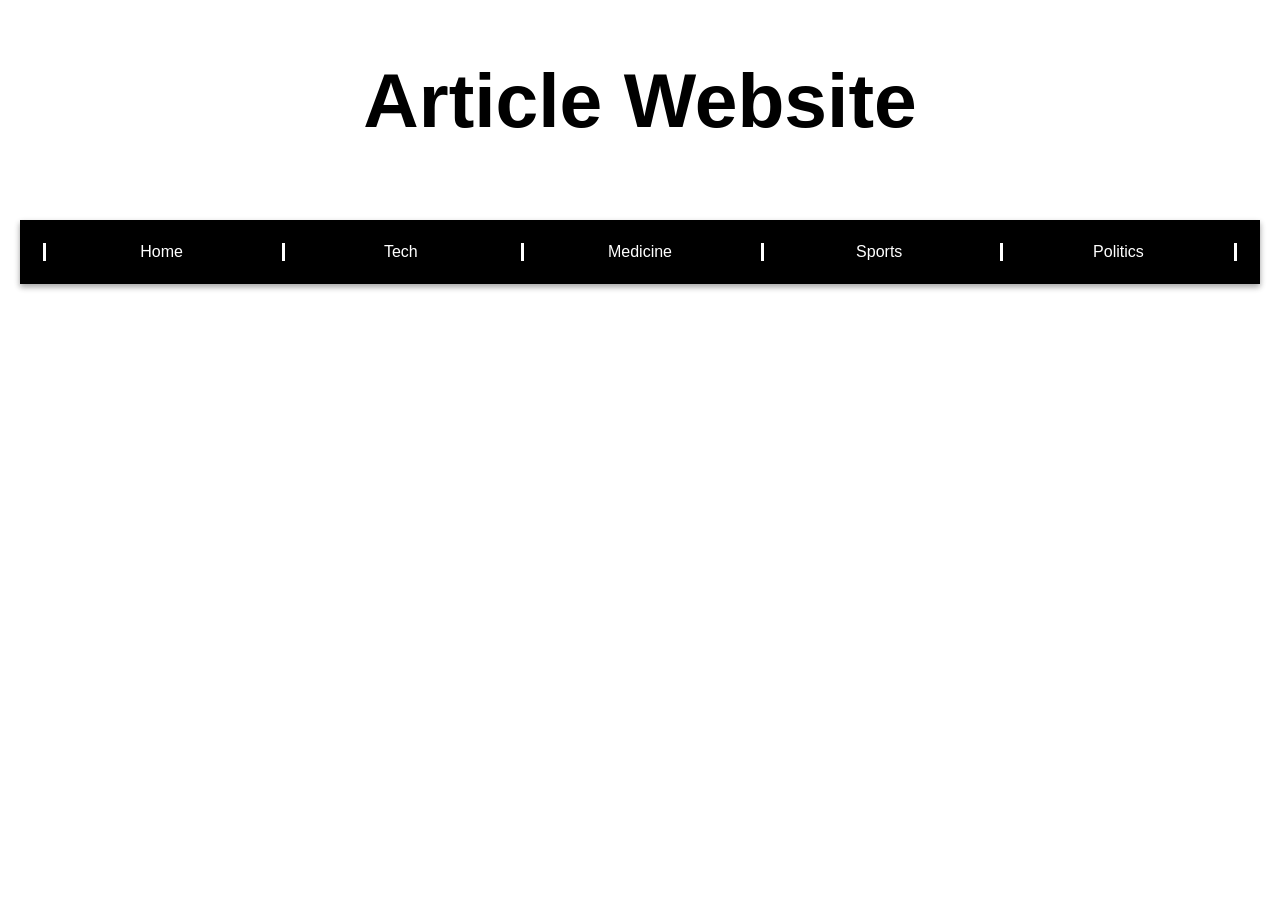
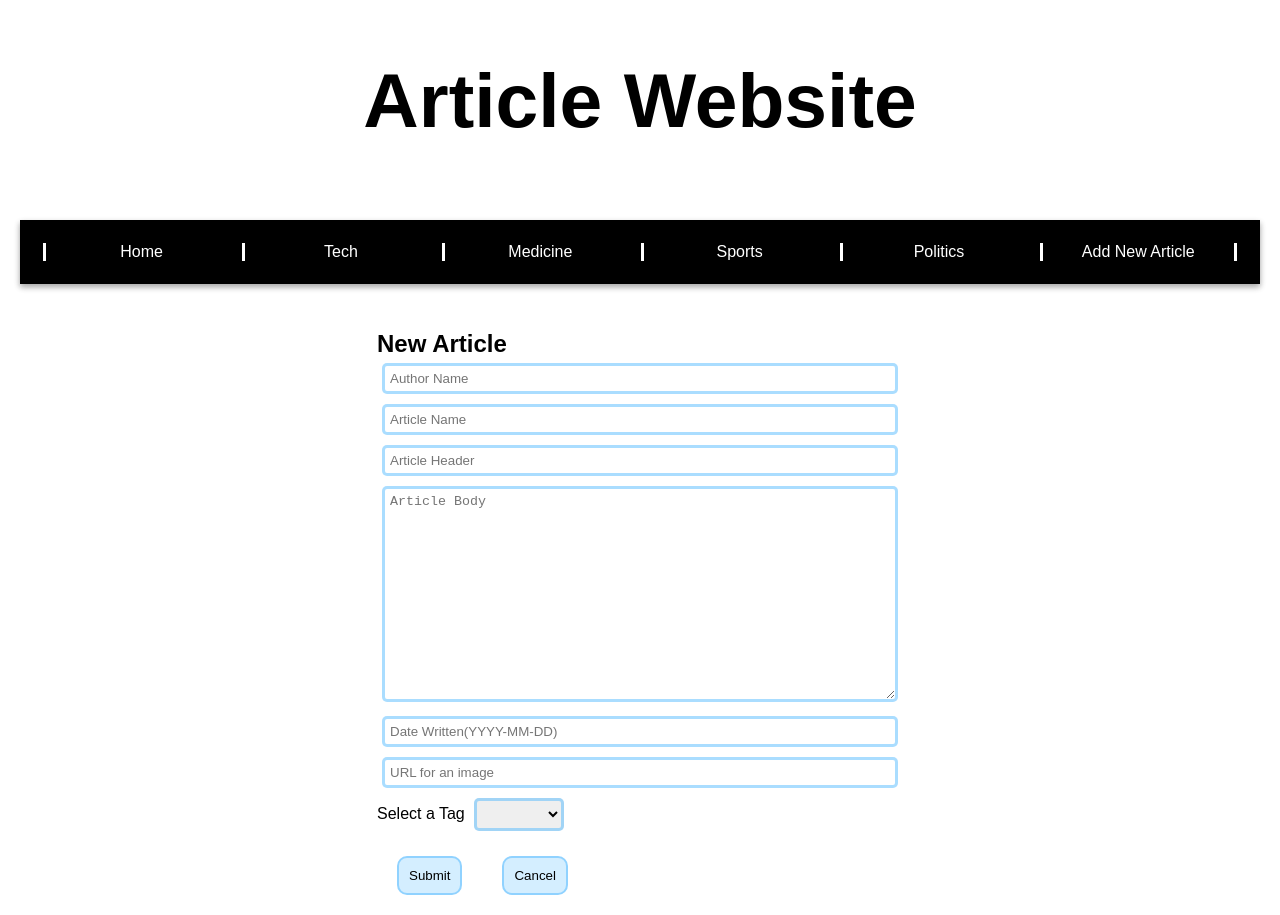
Before and after one commit to giparello/SideProjects, a Vue app in the folder Brightspot/article-website-ui/: page /articleForm in a window 1280 px wide. Before the commit the page ends 800 px from the top, so only its background shows below. Built offline with nearby package versions, Linux system fonts and the light colour scheme.

Commit message:
added ability to add articles

```diff
--- a/Brightspot/article-website-ui/src/App.vue
+++ b/Brightspot/article-website-ui/src/App.vue
@@ -18,9 +18,10 @@
           <router-link class="header-link" v-bind:to="{ name: 'login' }"
             >Sports</router-link
           >
-          <router-link class="header-link header-link-last" v-bind:to="{ name: 'logout' }"
+          <router-link class="header-link" v-bind:to="{ name: 'logout' }"
             >Politics</router-link
           >
+          <router-link class="header-link header-link-last" v-bind:to="{name: 'ArticleForm'}">Add New Article</router-link>
         </div>
       </nav>
     </header>
@@ -385,6 +386,12 @@ background-color: rgba(44, 171, 255, 0.178) ;
   font-size: 15px;
   margin-left: 5px;
 }
+.comment-listheader{
+  margin-left: 10px;
+}
+.comment-listbody{
+  margin-left: 10px;
+}
 .add-commentbutton{
   display: flex;
   flex-direction: row;
@@ -398,27 +405,67 @@ background-color: rgba(44, 171, 255, 0.178) ;
   border-radius: 10px;
 }
 .comment-inforating{
-  width:200px;
+  width:250px;
   border-left: solid var(--nice-blue);
   border-right:solid var(--nice-blue);
   padding: 10px;
+  text-align: center;
 }
 .form-button{
-padding: 3px;
+padding: 10px;
   border: 2px solid rgba(44, 171, 255, 0.4);
-  background-color:rgba(44, 171, 255, 0.4) ;
+  background-color:rgba(44, 171, 255, 0.2) ;
   border-radius: 10px;
   margin: 20px;
 }
-
-
+.text-input{
+  border: solid var(--nice-blue);
+  border-radius: 5px;
+  padding: 5px;
+  margin: 5px;
+}
+.rating-input{
+    border: solid var(--nice-blue);
+  border-radius: 5px;
+  padding: 5px;
+  margin: 5px;
+}
+.article-body{
+  text-align: center;
+  border-top: solid var(--nice-blue);
+  border-bottom: solid var(--nice-blue);
+  padding: 20px;
+}
+.article-form{
+display: flex;
+flex-direction: column;
+justify-content: center;
+align-items: center;
+width: 80%;
+}
+.article-text-input{
+  border: solid var(--nice-blue);
+  border-radius: 5px;
+  padding: 5px;
+  margin: 5px;
+  width:500px;
+}
+.article-rating-input{
+  border: solid var(--nice-blue);
+  border-radius: 5px;
+  padding: 5px;
+  margin: 5px;
+}
+.new-article-body{
+  height: 200px;
+}
 /***************DEVICE BREAKPOINTS************/
 @media screen and (max-width: 900px) {
   .article-card {
     width: 90% !important;
   }
   .comment-card{
-    width: 90% !important;
+    text-align: center;
   }
 }
 </style>
--- a/Brightspot/article-website-ui/src/components/CommentList.vue
+++ b/Brightspot/article-website-ui/src/components/CommentList.vue
@@ -1,31 +1,31 @@
 <template>
   <div>
-
-      <section>
-          <article class="comment-card"
+    <section class="card">
+      <article
+        class="comment-card"
         v-for="comment in comments"
         v-bind:key="comment.commentId"
       >
         <div class="comment-listinfo">
-                <p class="comment-inforating">Reviewer Name: {{comment.reviewerName}}</p>
-                <p class="comment-inforating">Date Posted: {{comment.dateWritten}}</p>
-                <p class="comment-inforating">Rating: {{comment.articleRating}}/5</p>
+          <p class="comment-inforating">Name: {{ comment.reviewerName }}</p>
+          <p class="comment-inforating">
+            Date Posted: {{ comment.dateWritten }}
+          </p>
+          <p class="comment-inforating">
+            Rating: {{ comment.articleRating }}/5
+          </p>
         </div>
-            <div>
-
-            </div>
+        <div></div>
         <div class="comment-listheader">
-                <h2>{{comment.commentHeader}}</h2>
+          <h2>{{ comment.commentHeader }}</h2>
         </div>
 
         <div class="comment-listbody">
-                <p>{{comment.commentBody}}</p>
+          <p>{{ comment.commentBody }}</p>
         </div>
       </article>
-
     </section>
-        <div>
-      </div>
+    <div></div>
   </div>
 </template>
 
@@ -33,19 +33,21 @@
 import commentService from "../services/commentService";
 export default {
   name: "comment-list",
-  data(){
-      return{
-          comments:[]
+  data() {
+    return {
+      comments: [],
     };
   },
   methods: {
-    viewCommentDetail(commentId){
-        this.$router.push(`/comment/${commentId}`)
+    viewCommentDetail(commentId) {
+      this.$router.push(`/comment/${commentId}`);
     },
   },
-created(){
-    commentService.getCommentByArticleId(this.$route.params.id).then((response)=>{
-        this.comments=response.data;
+  created() {
+    commentService
+      .getCommentByArticleId(this.$route.params.id)
+      .then((response) => {
+        this.comments = response.data;
       });
   },
 };
--- /dev/null
+++ b/Brightspot/article-website-ui/src/components/NewArticle.vue
@@ -0,0 +1,153 @@
+<template>
+  <section class="article-form">
+    <form @submit.prevent="addArticle" >
+      <h1 class="add-article-header">New Article</h1>
+      <div>
+        <label class="sr-only"></label>
+        <input
+          class="article-text-input"
+          v-model="article.authorName"
+          placeholder="Author Name"
+          type="text"
+        />
+      </div>
+      <div>
+        <label class="sr-only"></label>
+        <input
+          class="article-text-input"
+          v-model="article.articleName"
+          placeholder="Article Name"
+          type="text"
+        />
+      </div>
+      <label class="sr-only"></label>
+      <input
+        class="article-text-input"
+        v-model="article.articleMainPoint"
+        placeholder="Article Header"
+        type="text"
+      />
+      <div>
+        <label class="sr-only"></label>
+        <textarea
+          class="article-text-input new-article-body"
+          v-model="article.articleBody"
+          placeholder="Article Body"
+          type="text"
+        />
+      </div>
+      <div>
+        <label class="sr-only"></label>
+        <input
+          class="article-text-input"
+          v-model="article.dateWritten"
+          placeholder="Date Written(YYYY-MM-DD)"
+          type="text"
+        />
+      </div>
+      <div>
+        <label class="sr-only"></label>
+        <input
+          class="article-text-input"
+          v-model="article.imageURL"
+          placeholder="URL for an image"
+          type="text"
+        />
+      </div>
+
+      <label class="sr-only">Select a Tag </label>
+      <select
+        class="article-rating-input"
+        v-model="article.tag"
+        placeholder="select"
+        type="text"
+      >
+        <option></option>
+        <option>Tech</option>
+        <option>Medicine</option>
+        <option>Sports</option>
+        <option>Politics</option>
+      </select>
+
+      <div>
+        <button type="submit" class="form-button">Submit</button>
+        <button v-on:click.prevent="resetForm" class="form-button">
+          Cancel
+        </button>
+      </div>
+    </form>
+  </section>
+</template>
+
+<script>
+import articleService from "../services/articleService";
+export default {
+  methods: {
+    addArticle() {
+      articleService
+        .addNewArticle(this.article)
+        .then((response) => {
+          if (response.status === 201 || response.status === 200) {
+            this.showForm = false;
+            articleService.getAllArticles;
+            this.article = {
+              authorName: "",
+              articleName: "",
+              articleMainPoint: "",
+              articleBody: "",
+              dateWritten: "",
+              imageURL: "",
+              tag: "",
+            };
+          }
+        })
+        .catch((error) => {
+          alert(error.response);
+        });
+    },
+    resetForm() {
+      this.showForm = false;
+      this.article = {
+        authorName: "",
+        articleName: "",
+        articleMainPoint: "",
+        articleBody: "",
+        dateWritten: "",
+        imageURL: "",
+        tag: "",
+      };
+    },
+    displayForm() {
+      this.showForm=!this.showForm
+      this.article = {
+        authorName: "",
+        articleName: "",
+        articleMainPoint: "",
+        articleBody: "",
+        dateWritten: "",
+        imageURL: "",
+        tag: "",
+      };
+    },
+  },
+  name: "new-article",
+  data() {
+    return {
+      message: "",
+      showForm: false,
+      article: {
+        authorName: "",
+        articleName: "",
+        articleMainPoint: "",
+        articleBody: "",
+        dateWritten: "",
+        imageURL: "",
+        tag: "",
+      },
+    };
+  },
+};
+</script>
+
+<style>
+</style>
--- a/Brightspot/article-website-ui/src/components/NewComment.vue
+++ b/Brightspot/article-website-ui/src/components/NewComment.vue
@@ -1,14 +1,20 @@
 <template>
   <section class="comment-form">
-    <button class="form-button" v-on:click="displayForm()">Add a new comment</button>
+    <button class="form-button" v-show="!showForm" v-on:click="displayForm()">Add a new comment</button>
     <form v-show="showForm" @submit.prevent="addComment" class="form">
-      <h1 class="add-comment-header">Add a New Comment</h1>
+      <h1 class="add-comment-header">New Comment</h1>
       <div>
-        <label class="sr-only">Name: </label>
+        <label class="sr-only"></label>
         <input class="text-input" v-model="comment.reviewerName" placeholder="Name" type="text" />
       </div>
+      <label class="sr-only"></label>
+      <input class="text-input"
+        v-model="comment.commentHeader"
+        placeholder="Comment Header"
+        type="text"
+      />
       <div>
-        <label class="sr-only">Comment Body </label>
+        <label class="sr-only"></label>
         <input class="text-input"
           v-model="comment.commentBody"
           placeholder="Comment Body"
@@ -17,7 +23,7 @@
       </div>
       <div>
         <label class="sr-only">Article Rating: </label>
-        <select
+        <select class="rating-input"
           v-model="comment.articleRating"
           placeholder="select"
           type="text"
@@ -29,15 +35,10 @@
         <option>5</option>
       </select>
       </div>
-      <label class="sr-only">Comment Header: </label>
-      <input
-        v-model="comment.commentHeader"
-        placeholder="Comment Header"
-        type="text"
-      />
+
       <div>
-        <button type="submit" class="button">Submit</button>
-        <button v-on:click.prevent="resetForm" class="button">Cancel</button>
+        <button type="submit" class="form-button">Submit</button>
+        <button v-on:click.prevent="resetForm" class="form-button">Cancel</button>
         <p>{{ this.comment.article_id }}</p>
       </div>
     </form>
@@ -54,6 +55,7 @@ export default {
         .then((response) => {
           if (response.status === 201 || response.status === 200) {
             this.showForm = false;
+            commentService.getAllComments;
             this.comment = {
               article_id: this.$store.state.article.articleId,
               reviewerName: "",
--- a/Brightspot/article-website-ui/src/router/index.js
+++ b/Brightspot/article-website-ui/src/router/index.js
@@ -2,6 +2,7 @@ import Vue from 'vue'
 import VueRouter from 'vue-router'
 import Home from '../views/Home.vue'
 import Article from '../views/Article.vue'
+import NewArticleForm from '../views/NewArticleForm.vue'
 Vue.use(VueRouter)
 
 
@@ -19,6 +20,11 @@ const router = new VueRouter({
       name:"article",
       component: Article
   },
+  {
+    path:"/articleForm",
+    name:"ArticleForm",
+    component:NewArticleForm
+  }
 
   ]
 })
--- a/Brightspot/article-website-ui/src/services/articleService.js
+++ b/Brightspot/article-website-ui/src/services/articleService.js
@@ -10,5 +10,8 @@ export default{
     },
     getArticle(articleId){
         return http.get(`/article/${articleId}`)
+    },
+    addNewArticle(article){
+        return http.post(`/article`, article)
     }
 }
--- a/Brightspot/article-website-ui/src/views/Home.vue
+++ b/Brightspot/article-website-ui/src/views/Home.vue
@@ -9,7 +9,7 @@ import ArticleList from '../components/ArticleList.vue';
 export default {
   name: 'Home',
   components: {
-   ArticleList
+   ArticleList,
   }
 }
 </script>
--- /dev/null
+++ b/Brightspot/article-website-ui/src/views/NewArticleForm.vue
@@ -0,0 +1,18 @@
+<template>
+  <new-article class="newarticle"></new-article>
+</template>
+
+<script>
+import NewArticle from '../components/NewArticle.vue'
+export default {
+  components: { NewArticle },
+    name: "article-form"
+}
+</script>
+
+<style>
+.newarticle{
+    display: flex;
+    width: 100%;
+}
+</style>
```
Also changed, not shown: Brightspot/article-website-ui/src/components/ArticleDetail.vue (+4 -6 lines), Brightspot/article-website-ui/src/components/ArticleList.vue (+4 -6 lines), Brightspot/article-website-ui/src/components/CommentDetail.vue (+20 -19 lines), 2 other files (tests, documents, lock files or other folders). Lines whose indentation alone changed are shown as unchanged.
